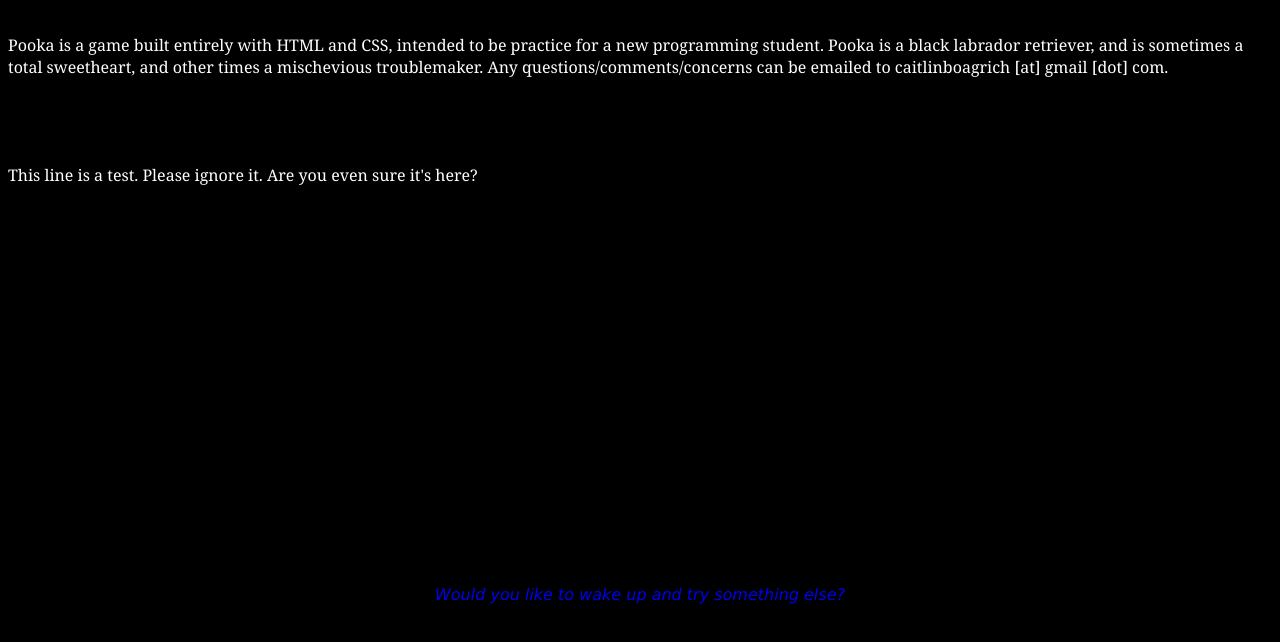
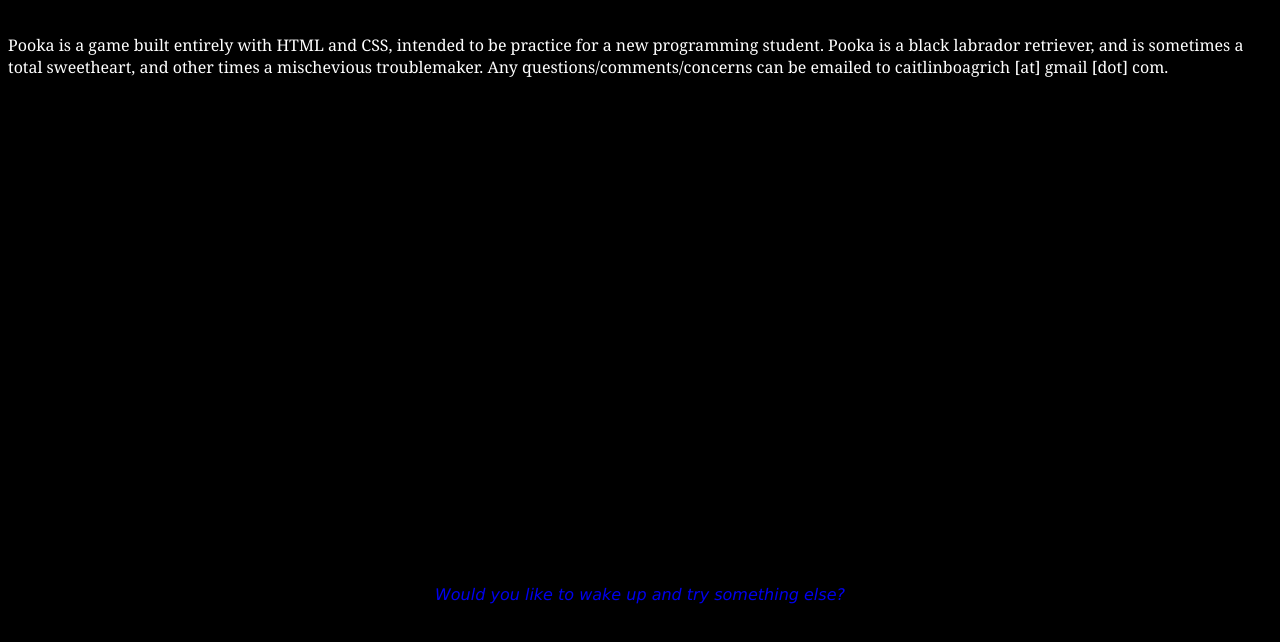
Before and after one commit to caitlin-rich/pookathegame, a plain HTML site: page backtosleep.html in a window 1280 px wide. Shown: the part 86-728 px from the top of the page. Drawn offline with Linux system fonts and the light colour scheme; a web font is replaced by a local one.

Commit message:
Update backtosleep.html

```diff
--- a/backtosleep.html
+++ b/backtosleep.html
@@ -8,6 +8,5 @@
     <br>
     <p id = "aboutme">Pooka is a game built entirely with HTML and CSS, intended to be practice for a new programming student. Pooka is a black labrador retriever, and is sometimes a total sweetheart, and other times a mischevious troublemaker. Any questions/comments/concerns can be emailed to caitlinboagrich [at] gmail [dot] com.</p>
     <br><br><br>
-    <p>This line is a test. Please ignore it. Are you even sure it's here?</p>
-    <p><a class = "centerfit linkhome" href="./titlepage.html"><em>Would you like to wake up and try something else?</em></a></p>
+      <p><a class = "centerfit linkhome" href="./titlepage.html"><em>Would you like to wake up and try something else?</em></a></p>
 </body>
```
